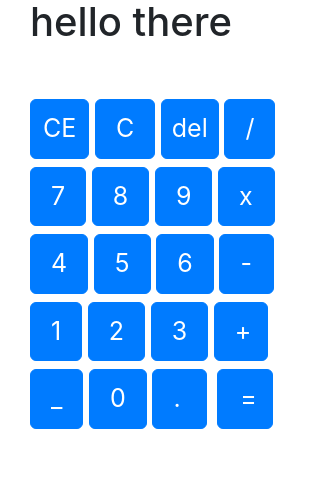
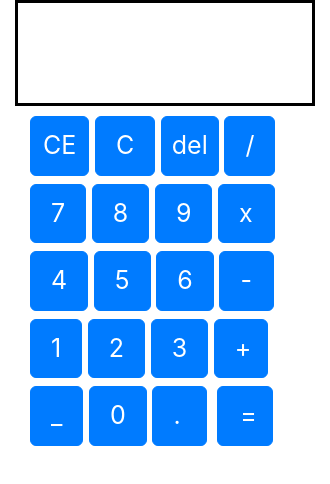
Before and after one commit to CaramelBear/Calculator-Electron, an Electron app: page index.html in a window 330 px wide. Drawn offline with nearby package versions, Linux system fonts and the light colour scheme.

Commit message:
added number display area and adjusted styling

```diff
--- a/index.html
+++ b/index.html
@@ -10,8 +10,8 @@
 
     <div class="container">
 
-      <div class="container" id="inputBox">
-        <h2>hello there</h2>
+      <div class="container box" id="inputBox">
+
       </div>
 
       <div class="container numberPad">
--- a/main.js
+++ b/main.js
@@ -9,7 +9,7 @@ let win;
 
 function createWindow() {
   //create browser window
-  win = new BrowserWindow({width:330,height:500, icon:__dirname+'/img/Calculator-icon.png'});
+  win = new BrowserWindow({width:330,height:510, icon:__dirname+'/img/Calculator-icon.png'});
 
   //load index.html
   win.loadURL(url.format({
--- a/master.css
+++ b/master.css
@@ -20,7 +20,7 @@
 }
 
 .numberPad{
-  margin-top: 55px;
+  margin-top: 10px;
 }
 
 
@@ -50,3 +50,9 @@ html .equal{
   padding-left: 22px;
   padding-right: 15.5px;
 }
+
+.box{
+  border-style: solid;
+  border-color: black;
+  padding-bottom: 100px;
+}
```
